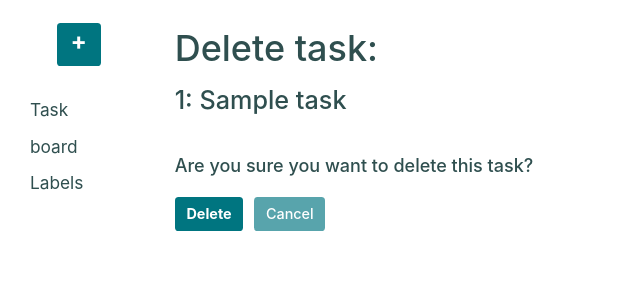
After one commit to CrazyHilly/taskboard, a Django app: page /tasks/1/delete/ in a window 1280 px wide. The commit adds this page. Shown: the top 300 px of the page, without its empty margins (0-640 px from the left). Run offline with Django 5.2, Linux system fonts and the light colour scheme; tables that the repository leaves empty hold one stand-in row (values such as "Sample post").

Commit message:
Add functionality to delete a task

```diff
--- a/board/urls.py
+++ b/board/urls.py
@@ -2,13 +2,14 @@ from django.urls import path
 
 from board.views import TagCreateView, TagDeleteView, TagListView, TagUpdateView, \
                         TaskDetailView, TaskListView, TaskCreateView, TaskUpdateView, \
-                        change_task_status
+                        TaskDeleteView, change_task_status
 
 
 urlpatterns = [
     path("", TaskListView.as_view(), name="task-list"),
     path("tasks/<int:pk>/", TaskDetailView.as_view(), name="task-detail"),
     path("tasks/<int:pk>/update/", TaskUpdateView.as_view(), name="task-update"),
+    path("tasks/<int:pk>/delete/", TaskDeleteView.as_view(), name="task-delete"),
     path(
         "tasks/<int:pk>/change-status/",
         change_task_status,
--- a/board/views.py
+++ b/board/views.py
@@ -71,6 +71,11 @@ class TaskUpdateView(generic.UpdateView):
         return reverse_lazy("board:task-detail", kwargs={"pk": self.object.pk})
 
 
+class TaskDeleteView(generic.DeleteView):
+    model = Task
+    success_url = reverse_lazy("board:task-list")
+
+
 class TagListView(generic.ListView):
     model = Tag
 
--- /dev/null
+++ b/templates/board/task_confirm_delete.html
@@ -0,0 +1,28 @@
+{% extends "base.html" %}
+
+{% block content %}
+    <h1 class="heading mb-3">
+        Delete task:
+    </h1>
+    <h3 class="heading mt-0">
+        {{ task }}
+    </h3>
+
+    <div class="content">
+        <h5>
+            Are you sure you want to delete this task?
+        </h5>
+
+        <h2>
+
+        </h2>
+
+        <form action="" method="post">
+            {% csrf_token %}
+            <input type="submit" value="Delete" class="btn button-primary">
+            <a class="btn button-secondary" href="{% url 'board:task-list' %}">
+                Cancel
+            </a>
+        </form>
+    </div>
+{% endblock %}
```
Also changed, not shown: templates/board/task_detail.html (+8 -4 lines).
